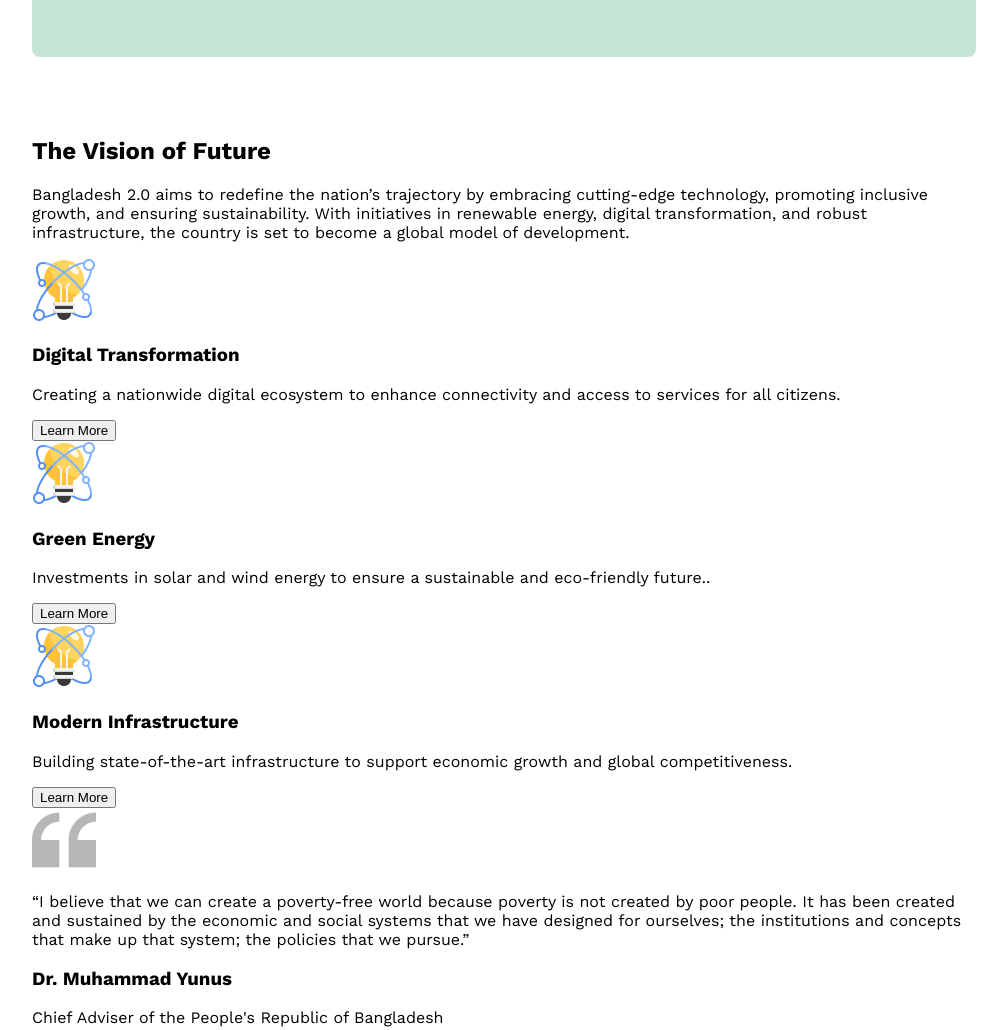
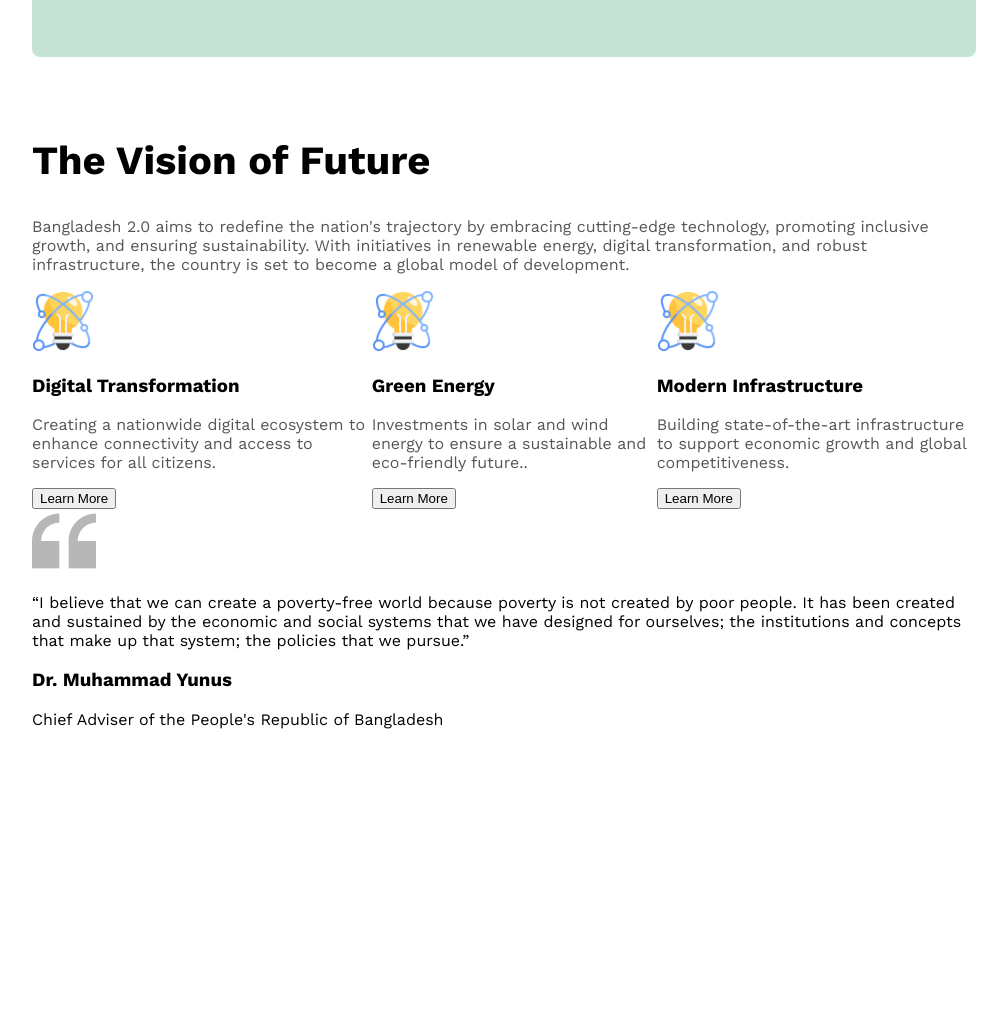
Before and after one commit to iqbalhossensayem/My-first-assignment, a plain HTML site: page index.html in a window 1280 px wide. Shown: the part 820-1850 px from the top of the page, without its empty margins (136-1143 px from the left). After the commit the page ends 1629 px from the top, so only its background shows below. Drawn offline with nearby package versions, Linux system fonts and the light colour scheme.

Commit message:
more work in main section

```diff
--- a/index.html
+++ b/index.html
@@ -33,36 +33,40 @@
     <main class="primary">
         <section class="vision-1">
             <div>
-                <h2>The Vision of Future</h2>
-                <p>Bangladesh 2.0 aims to redefine the nation’s trajectory by embracing cutting-edge technology,
+                <h2 class="same-heading">The Vision of Future</h2>
+                <p class="same-para">Bangladesh 2.0 aims to redefine the nation's trajectory by embracing cutting-edge
+                    technology,
                     promoting inclusive growth, and ensuring sustainability. With initiatives in renewable energy,
                     digital transformation, and robust infrastructure, the country is set to become a global model of
                     development.</p>
             </div>
         </section>
         <section class="vision-2">
-          <div>
-            <img src="assets/card-icon.png" alt="">
-            <h3>Digital Transformation</h3>
-            <p>Creating a nationwide digital ecosystem to enhance connectivity and access to services for all citizens.</p>
-            <button>Learn More</button>
-          </div>
-          <div>
-            <img src="assets/card-icon.png" alt="">
-            <h3>Green Energy</h3>
-            <p>Investments in solar and wind energy to ensure a sustainable and eco-friendly future..</p>
-            <button>Learn More</button>
-          </div>
-          <div>
-            <img src="assets/card-icon.png" alt="">
-            <h3>Modern Infrastructure</h3>
-            <p>Building state-of-the-art infrastructure to support economic growth and global competitiveness.</p>
-            <button>Learn More</button>
-          </div>
+            <div class="light-purple">
+                <img class="card" src="assets/card-icon.png" alt="">
+                <h3 class="vision heading">Digital Transformation</h3>
+                <p class="vision-paragrapg">Creating a nationwide digital ecosystem to enhance connectivity and access to services for all
+                    citizens.</p>
+                <button class="vision-btn">Learn More</button>
+            </div>
+            <div class="light-green">
+                <img class="card" src="assets/card-icon.png" alt="">
+                <h3 class="vision heading">Green Energy</h3>
+                <p class="vision-paragrapg">Investments in solar and wind energy to ensure a sustainable and eco-friendly future..</p>
+                <button class="vision-bnt">Learn More</button>
+            </div>
+            <div class="light-yellow">
+                <img class="card" src="assets/card-icon.png" alt="">
+                <h3 class="vision heading">Modern Infrastructure</h3>
+                <p class="vision-paragrapg">Building state-of-the-art infrastructure to support economic growth and global competitiveness.</p>
+                <button class="vision-bnt">Learn More</button>
+            </div>
         </section>
         <section class="vision-3">
             <img src="assets/quote-bg.png" alt="">
-            <p>“I believe that we can create a poverty-free world because poverty is not created by poor people. It has been created and sustained by the economic and social systems that we have designed for ourselves; the institutions and concepts that make up that system; the policies that we pursue.”</p>
+            <p>“I believe that we can create a poverty-free world because poverty is not created by poor people. It has
+                been created and sustained by the economic and social systems that we have designed for ourselves; the
+                institutions and concepts that make up that system; the policies that we pursue.”</p>
             <h3>Dr. Muhammad Yunus</h3>
             <p>Chief Adviser of the People's Republic of Bangladesh</p>
         </section>
--- a/style/style.css
+++ b/style/style.css
@@ -85,4 +85,38 @@ nav {
 }
 .primary{
     margin: 80px 160px;
+    align-items: center;
 }
+.same-heading{
+    font-weight: 700;
+    font-size: 40px;
+}
+.same-para{
+    font-weight: 400;
+    font-size: 16px;
+    color: rgba(14, 14, 14, 0.7);
+}
+.card{
+    width: 62px;
+}
+.vision-heading{
+    font-weight: 700;
+    font-size: 20px;
+}
+.vision-paragrapg{
+    font-weight:400 ;
+    font-size: 16px;
+    color: rgba(14, 14, 14, 0.7);
+}
+
+.vision-btn{
+
+}
+
+
+/* main design */
+.vision-2{
+    display: flex;
+    align-items: center;
+    justify-content: space-between;
+}
```
